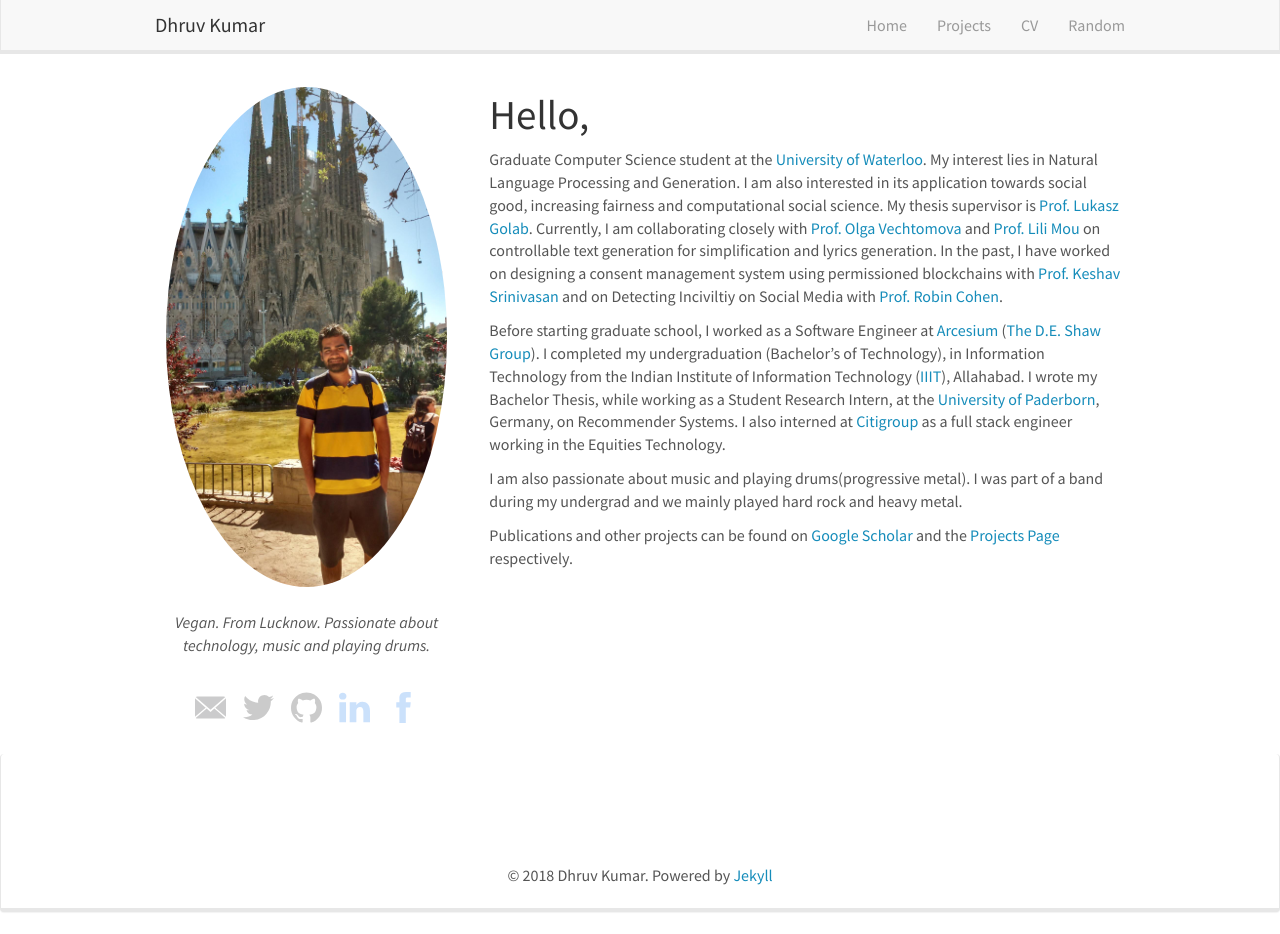
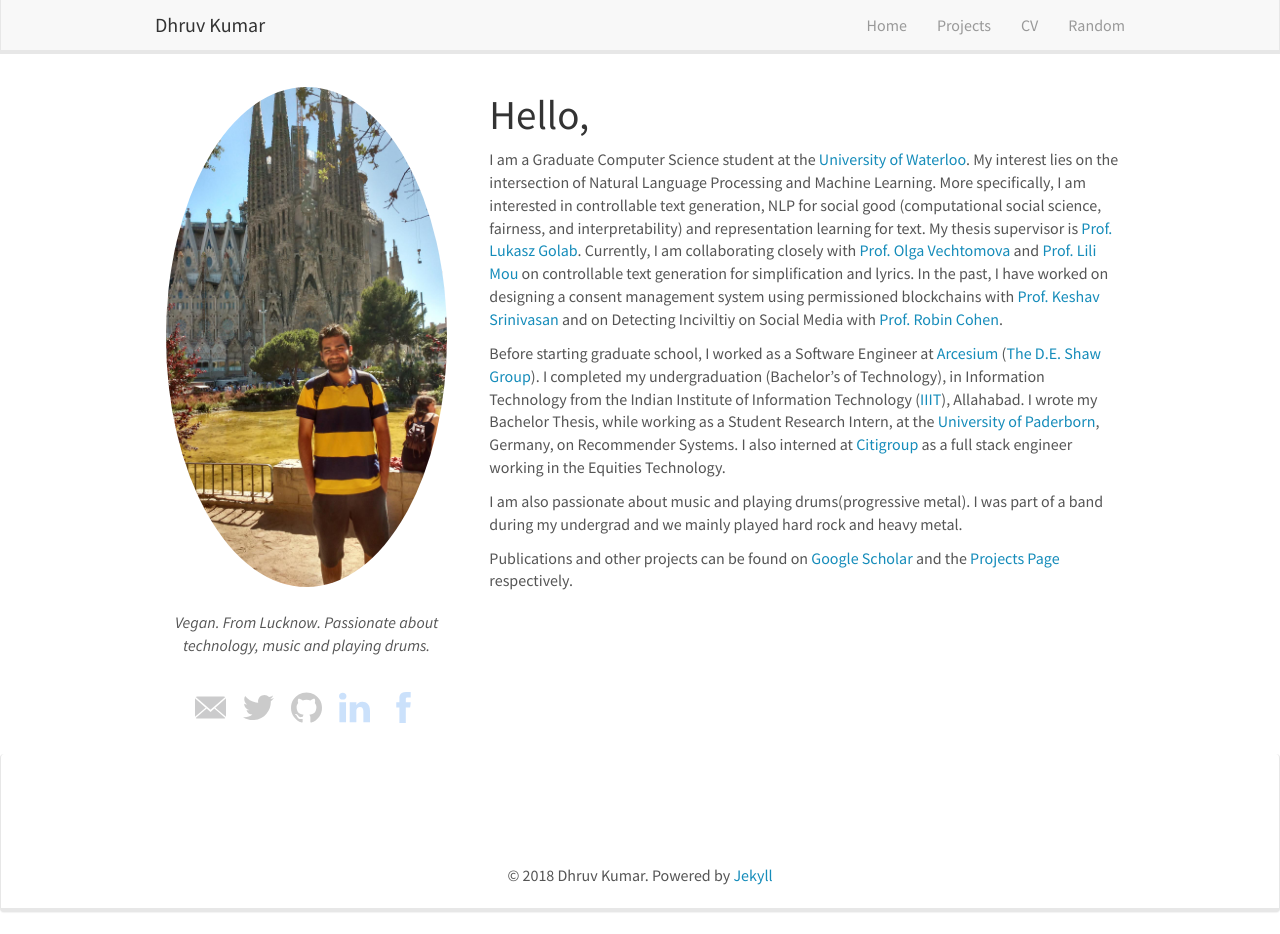
Before and after one commit to ddhruvkr/ddhruvkr.github.io, a Jekyll site: the page built from _pages/home.md, in a window 1280 px wide and 934 px high. Built offline with Jekyll 4.4.1, drawn with Linux system fonts in a browser that asks for light colours; nearby versions of some CDN libraries.

Commit message:
updating info

```diff
--- a/_pages/home.md
+++ b/_pages/home.md
@@ -6,7 +6,7 @@ sitemap: false
 permalink: /
 ---
 
-<p>Graduate Computer Science student at the [University of Waterloo](https://uwaterloo.ca/). My interest lies in Natural Language Processing and Generation. I am also interested in its application towards social good, increasing fairness and computational social science. My thesis supervisor is [Prof. Lukasz Golab](http://www.engineering.uwaterloo.ca/~lgolab/). Currently, I am collaborating closely with [Prof. Olga Vechtomova](http://ov-research.uwaterloo.ca/index.html) and [Prof. Lili Mou](http://lili-mou.github.io/) on controllable text generation for simplification and lyrics generation. In the past, I have worked on designing a consent management system using permissioned blockchains with [Prof. Keshav Srinivasan](http://blizzard.cs.uwaterloo.ca/keshav/) and on Detecting Inciviltiy on Social Media with [Prof. Robin Cohen](http://cs.uwaterloo.ca/~rcohen/).  </p>
+<p>I am a Graduate Computer Science student at the [University of Waterloo](https://uwaterloo.ca/). My interest lies on the intersection of Natural Language Processing and Machine Learning. More specifically, I am interested in controllable text generation, NLP for social good (computational social science, fairness, and interpretability) and representation learning for text. My thesis supervisor is [Prof. Lukasz Golab](http://www.engineering.uwaterloo.ca/~lgolab/). Currently, I am collaborating closely with [Prof. Olga Vechtomova](http://ov-research.uwaterloo.ca/index.html) and [Prof. Lili Mou](http://lili-mou.github.io/) on controllable text generation for simplification and lyrics. In the past, I have worked on designing a consent management system using permissioned blockchains with [Prof. Keshav Srinivasan](http://blizzard.cs.uwaterloo.ca/keshav/) and on Detecting Inciviltiy on Social Media with [Prof. Robin Cohen](http://cs.uwaterloo.ca/~rcohen/).  </p>
 <p>Before starting graduate school, I worked as a Software Engineer at [Arcesium](http://www.arcesium.com/) ([The D.E. Shaw Group](https://www.deshawindia.com/)). I completed my undergraduation (Bachelor's of Technology), in Information Technology from the Indian Institute of Information Technology ([IIIT](http://iiita.ac.in/)), Allahabad. I wrote my Bachelor Thesis, while working as a Student Research Intern, at the [University of Paderborn](https://www.uni-paderborn.de/en/university/), Germany, on Recommender Systems. I also interned at [Citigroup](http://www.citigroup.com/citi/) as a full stack engineer working in the Equities Technology.</p>
 <p>I am also passionate about music and playing drums(progressive metal). I was part of a band during my undergrad and we mainly played hard rock and heavy metal.</p>
 <p>Publications and other projects can be found on [Google Scholar](https://scholar.google.ca/citations?user=IiMW328AAAAJ&hl=en&oi=ao) and the [Projects Page](http://ddhruvkr.github.io/projects/) respectively.</p>
```
